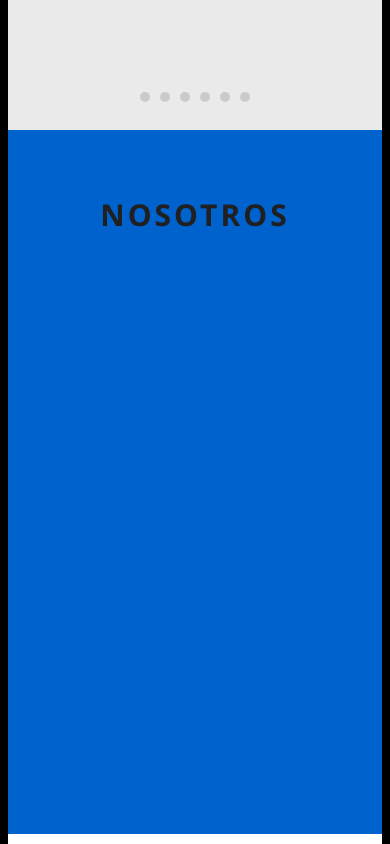
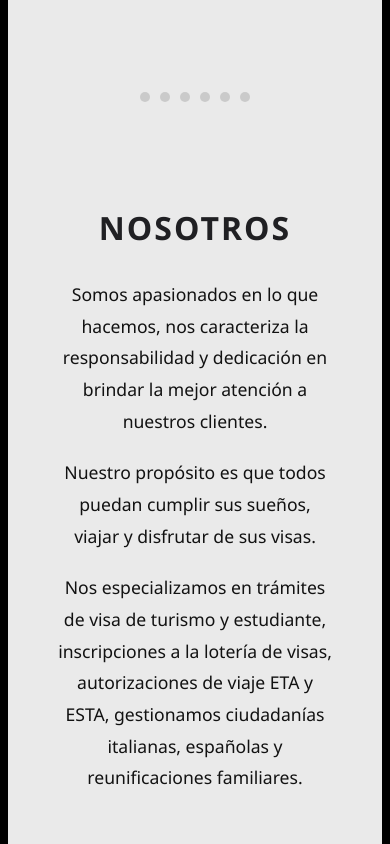
Before and after one commit to lucasspuig/Visas, a plain HTML site: page index.html in a window 390 px wide. Shown: the part 1360-2204 px from the top of the page. Drawn offline with nearby package versions, Linux system fonts and the light colour scheme.

Commit message:
arreglos seccion nosotros

```diff
--- a/main.js
+++ b/main.js
@@ -76,17 +76,18 @@ carousel.addEventListener('mouseleave', () => {
 
 
 
-document.addEventListener("DOMContentLoaded", function() {
+
+    document.addEventListener("DOMContentLoaded", function() {
         const nosotrosSection = document.querySelector('.nosotros');
         const observer = new IntersectionObserver((entries) => {
             entries.forEach(entry => {
                 if (entry.isIntersecting) {
-                    nosotrosSection.classList.add('visible'); // Agrega la clase cuando es visible
+                    nosotrosSection.classList.add('visible'); // Agrega la clase cuando es visible en la pantalla
                 }
             });
         }, {
-     threshold: 0.5 // Activar cuando al menos el 50% de la sección es visible
+        threshold: 0.5 // Activar cuando el 50% de la sección es visible
         });
 
-    observer.observe(nosotrosSection); // Observa la sección "Nosotros"
-});
+        observer.observe(nosotrosSection); // Observar la sección "Nosotros"
+    });
--- a/styles.css
+++ b/styles.css
@@ -254,16 +254,19 @@ button.prev:hover, button.next:hover {
     background-color: var(--white);
     padding: 90px;
     text-align: center;
-    padding-bottom: 9%;
-    padding-top: 5%;
+    padding-bottom: 5%;
+    padding-top: 2%;
+}
+.contacto h2{
+    margin-bottom: 3%;
 }
 
 /* Estilo para los enlaces de contacto con íconos */
 .contact-link {
-    font-size: 50px;              /* Tamaño de los íconos */
-    margin-left: 3%;
-    margin-right: 3%;
-    margin-top: 5%;       /* Espacio entre los íconos */
+    font-size: 75px;              /* Tamaño de los íconos */
+    margin-left: 5%;
+    margin-right: 5%;
+    margin-top: 8%;       /* Espacio entre los íconos */
     color: var(--text-dark);   /* Color predeterminado */
     transition: color 0.3s ease;   /* Transición suave para el cambio de color */
     text-decoration: none;
@@ -278,7 +281,7 @@ footer {
     background-color: rgba(0, 123, 255, 0.8); /* Color del pie de página */
     color: white;
     text-align: center;
-    padding: 20px;
+    padding: 8px;
 }
 
 /* Responsive Design */
@@ -484,41 +487,66 @@ footer {
     }
     /* Sección Nosotros */
     .nosotros {
-    padding: 40px;
-    background-color: rgba(0, 123, 255, 0.8); /* Mantener el fondo gris claro */
+            padding: 50px;
+            background-color: rgba(0, 123, 255, 0.8); /* Mantener el fondo azul */
             text-align: center;
             transition: background-color 0.3s ease; /* Transición suave */
         }
 
-.nosotros:hover {
-    background-color: #eaeaea; /* Ligeramente más oscuro al pasar el mouse */
+        .nosotros.visible {
+            background-color: #eaeaea; /* Cambiar el fondo cuando se activa la animación */
         }
 
         .nosotros h2 {
-    font-size: 30px;
+            font-size: 2rem;
             font-weight: bold;
-    color: rgb(32, 32, 35); /* Usar el azul principal */
-    margin-bottom: 40px;
-    text-transform: uppercase; /* Para darle más estructura */
-    letter-spacing: 3px;
-    transition: color 0.3s ease; /* Transición suave al color */
+            color: rgb(32, 32, 35); /* Azul principal */
+            margin-bottom: 30px;
+            text-transform: uppercase;
+            letter-spacing: 2px;
+            transition: color 0.3s ease;
         }
 
+        /* Ocultar los párrafos inicialmente */
         .nosotros p {
-    font-size: 17px;
+            font-size: 1.1rem;
             line-height: 1.8;
-    margin-bottom: 20px;
             color: rgb(18, 18, 18); /* Texto negro */
             margin-bottom: 20px;
             opacity: 0; /* Ocultar */
-    visibility: hidden; /* Asegurarse de que no ocupe espacio */
-    transition: opacity 0.5s ease, visibility 0s 0.5s; /* Transición suave de opacidad */
+            visibility: hidden; /* No ocupar espacio */
+            transition: opacity 0.5s ease, visibility 0s 0.5s; /* Transición suave */
         }
-.nosotros:hover p {
+
+        /* Mostrar los párrafos cuando la sección sea visible (sin hover) */
+        .nosotros.visible p {
             opacity: 1; /* Mostrar */
             visibility: visible; /* Hacer visible */
             transition: opacity 0.5s ease, visibility 0s 0s; /* Mostrar inmediatamente */
         }
+
+        /* Animaciones */
+        .nosotros-content {
+            opacity: 0;
+            transform: translateY(20px); /* Desplazamiento inicial */
+            transition: opacity 1s ease, transform 1s ease;
+        }
+
+        /* Mostrar la animación cuando el usuario pase por la sección */
+        .nosotros.visible .nosotros-content {
+            opacity: 1;
+            transform: translateY(0); /* Desplazamiento hacia su posición normal */
+        }
+
+
+
+    /* Animaciones */
+    .nosotros-content {
+        opacity: 0;
+        transform: translateY(20px); /* Desplazamiento inicial */
+        transition: opacity 1s ease, transform 1s ease;
+    }
+
     /* Mostrar la animación cuando el usuario pasa por la sección */
     .nosotros.visible .nosotros-content {
         opacity: 1;
```
Lines whose indentation alone changed are shown as unchanged.
